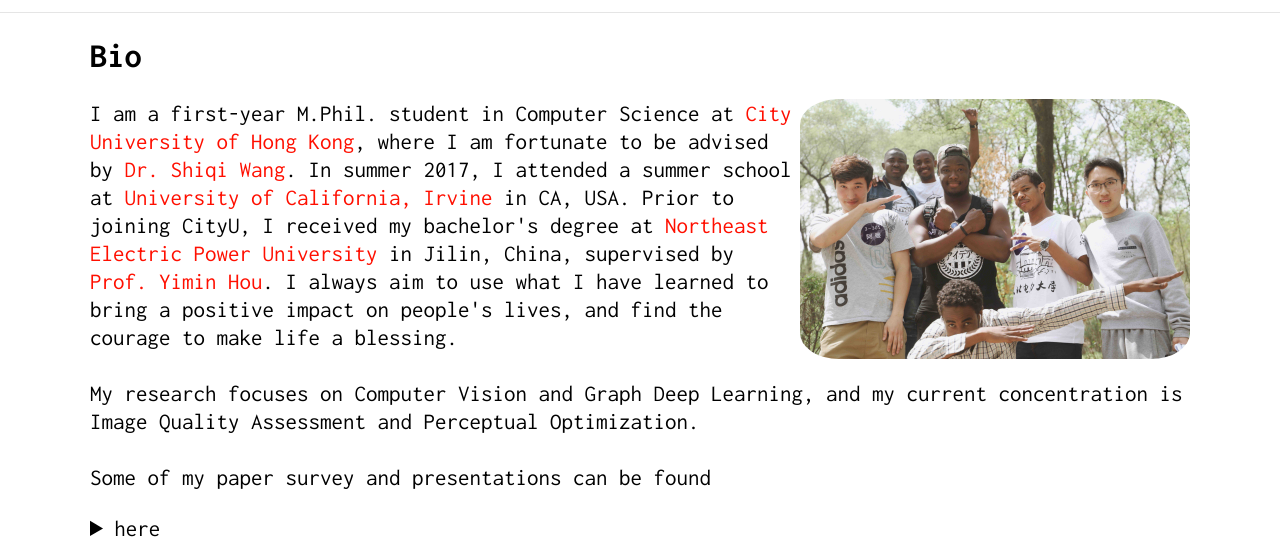
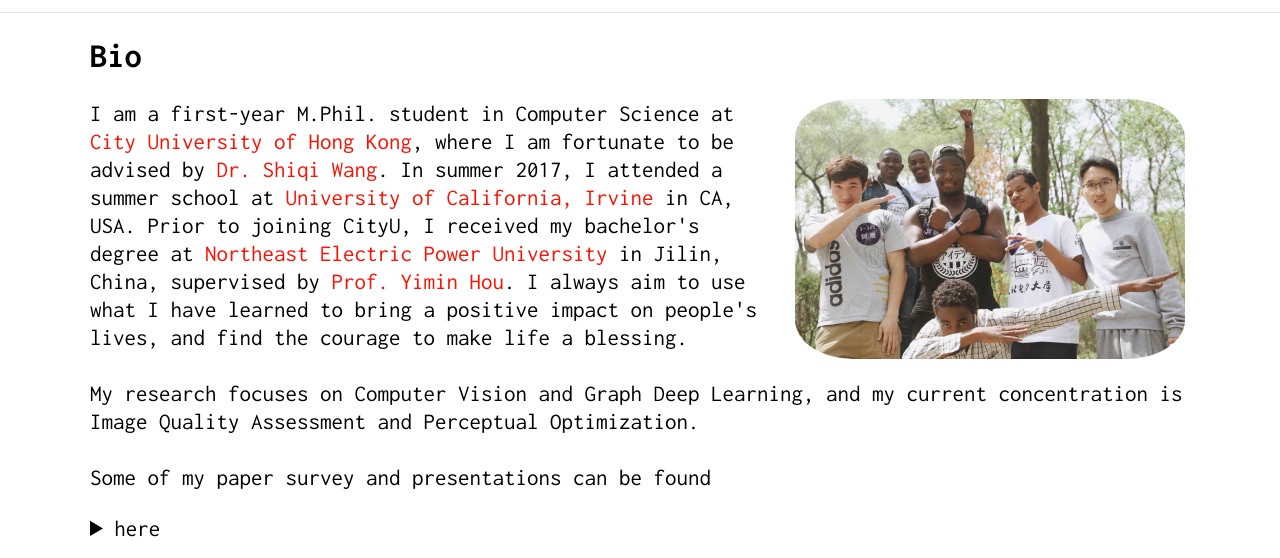
Before and after one commit to SuperBruceJia/SuperBruceJia.github.io, a PHP site: page / in a window 1280 px wide. Shown: the part 100-658 px from the top of the page. Run offline with PHP 8.4, Linux system fonts and the light colour scheme; some libraries are stand-ins or nearby versions; some web fonts are replaced.

Commit message:
update Files

```diff
--- a/css/main.css
+++ b/css/main.css
@@ -92,10 +92,9 @@
 	height: 260px;
 	width: 390px;
 	position: relative;
-	margin: 0 0 0 0;
 	float: right;
-	border-radius: 10%}
-.content .profile-picture{padding:0; margin:0}
+	border-radius: 15%}
+.content .profile-picture{padding:0; margin:0px 5px 15px 18px}
 
 @media (max-width: 500px){.content .profile-picture img{margin-top:5px}}
 .content img{
--- a/index.html
+++ b/index.html
@@ -51,7 +51,7 @@
 <p><img class="profile-picture" src="./imgs/profile2.jpg" /></p>
 
 <p>
-	I am a first-year M.Phil. student in Computer Science at <a href="https://www.cityu.edu.hk/">City University of Hong Kong</a>, where I am fortunate to be advised by <a href="https://www.cs.cityu.edu.hk/~shiqwang/">Dr. Shiqi Wang</a>. In summer 2017, I attended a summer school at <a href="https://uci.edu/">University of California, Irvine</a> in CA, USA. Prior to joining CityU, I received my bachelor's degree at <a href="http://www.neepu.edu.cn/">Northeast Electric Power University</a> in Jilin, China, supervised by <a href="https://ieeexplore.ieee.org/author/37290052900">Prof. Yimin Hou</a>. I always aim to use what I have learned to bring a positive impact on people's lives, and find the courage to make life a blessing.
+  I am a first-year M.Phil. student in Computer Science at <a href="https://www.cityu.edu.hk/">City University of Hong Kong</a>, where I am fortunate to be advised by <a href="https://www.cs.cityu.edu.hk/~shiqwang/">Dr. Shiqi Wang</a>. In summer 2017, I attended a summer school at <a href="https://uci.edu/">University of California, Irvine</a> in CA, USA. Prior to joining CityU, I received my bachelor's degree at <a href="http://www.neepu.edu.cn/">Northeast Electric Power University</a> in Jilin, China, supervised by <a href="https://ieeexplore.ieee.org/author/37290052900">Prof. Yimin Hou</a>. I always aim to use what I have learned to bring a positive impact on people's lives, and find the courage to make life a blessing.
   <br />
   <br />
 
```
